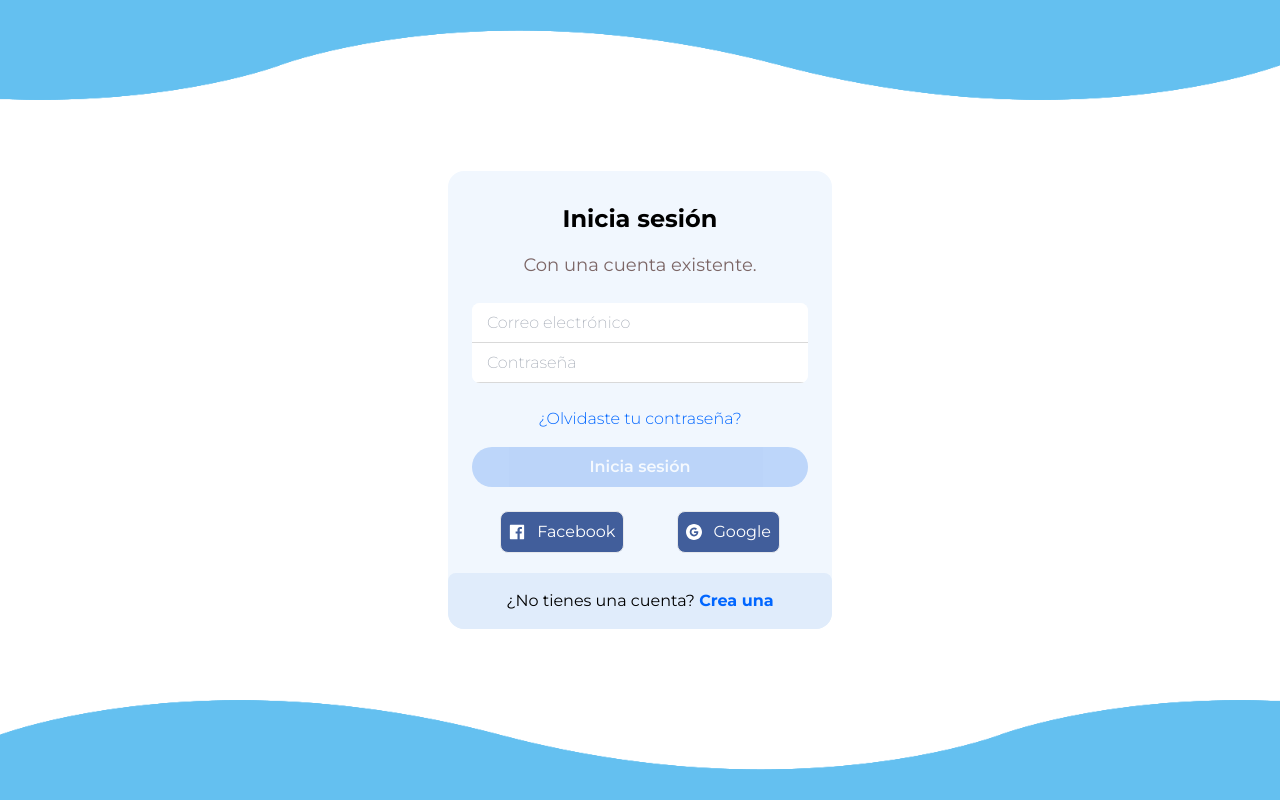
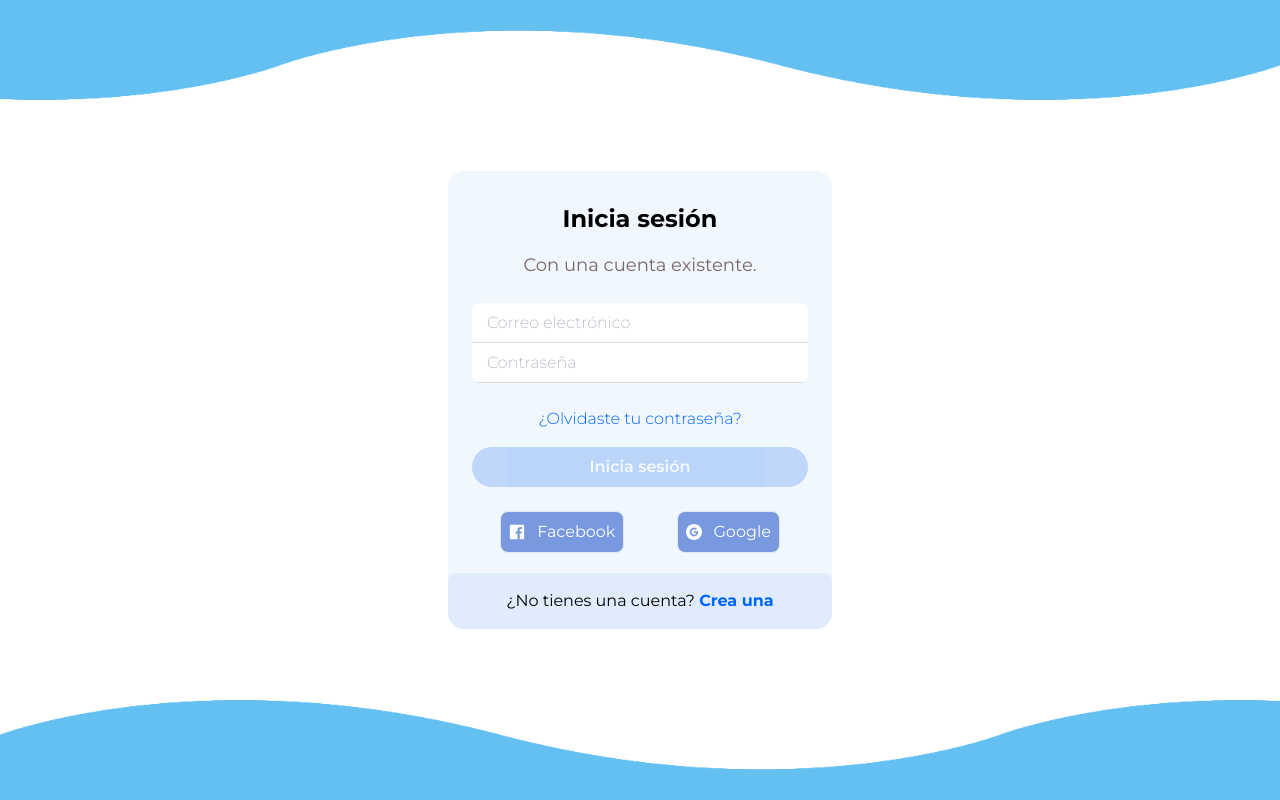
Before and after one commit to alanvviera/DentalSystem, a Next.js app: page /login in a window 1280 px wide. Built offline with nearby package versions, Linux system fonts and the light colour scheme; no server answers.

Commit message:
Change color of login buttons

```diff
--- a/components/ButtonIcon.jsx
+++ b/components/ButtonIcon.jsx
@@ -6,7 +6,7 @@ export const ButtonIcon = ({ text, icon, onClick, href }) => {
     return (
         <Link
         href={href}
-        className='flex items-center bg-[#415E9B] p-2 border rounded-lg' onClick={()=>onClick()}>
+        className='flex items-center bg-[#7899e0] p-2 border rounded-lg' onClick={()=>onClick()}>
             {
                 icon
             }
```
